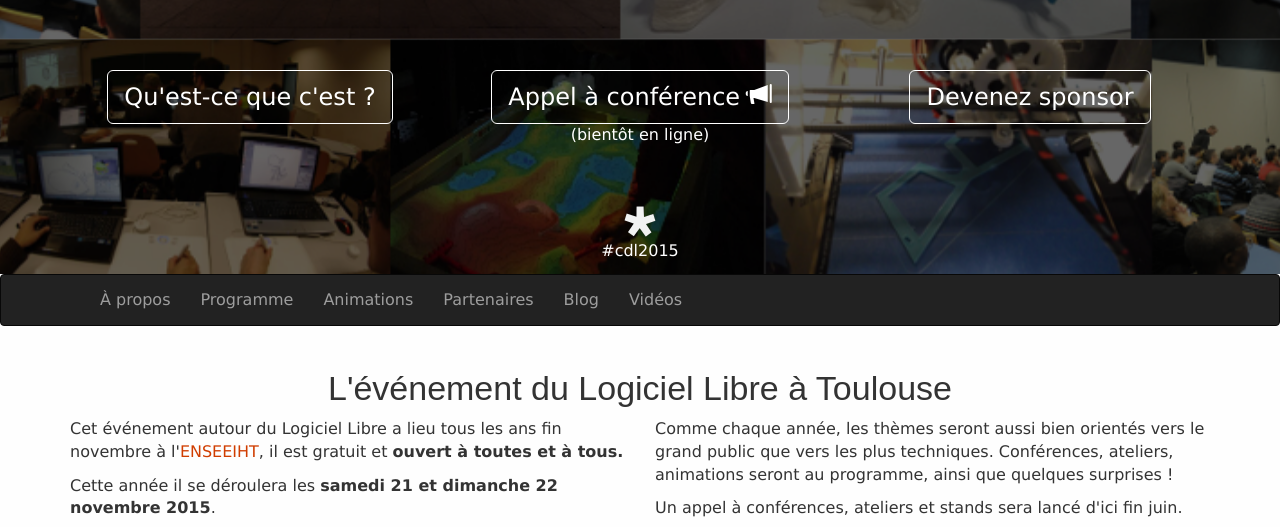
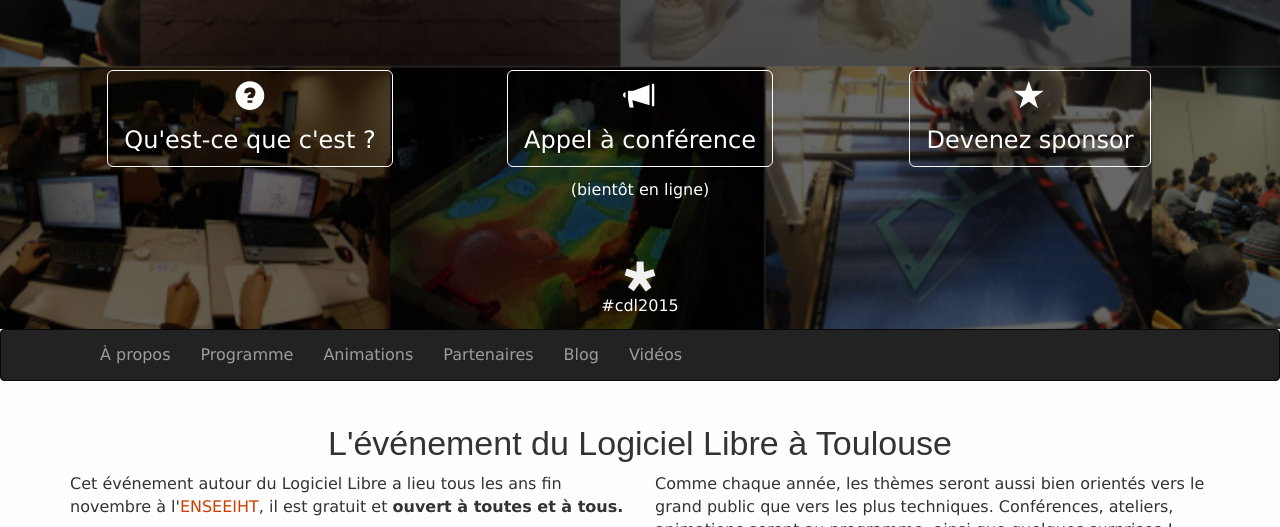
Before and after one commit to slestang/cdl-site-teasing, a website: page www/index.html in a window 1280 px wide. Shown: the part 195-722 px from the top of the page. Drawn offline with nearby package versions, Linux system fonts and the light colour scheme; files whose address does not match are found by name; a web font is replaced by a local one.

Commit message:
Improve cta buttons

```diff
--- a/src/less/styles.less
+++ b/src/less/styles.less
@@ -36,6 +36,14 @@ body {
 	background-color: transparent;
 	border-color: #FFF;
 	font-size: 1.5em;
+    margin-bottom: 0.5em;
+    @media (min-width: @screen-md-min) {
+        .glyphicon {
+            display: block;
+            font-size: 1.2em;
+            margin-bottom: 0.5em;
+        }
+    }
 }
 .btn-cta:hover {
 	border-color: #D03D00;
--- a/src/less/variables.less
+++ b/src/less/variables.less
@@ -127,7 +127,7 @@
 //## Specify custom location and filename of the included Glyphicons icon font. Useful for those including Bootstrap via Bower.
 
 //** Load fonts from this directory.
-@icon-font-path:          "../../node_modules/bootstrap/fonts/";
+@icon-font-path:          "../fonts/";
 //** File name for all font files.
 @icon-font-name:          "glyphicons-halflings-regular";
 //** Element ID within SVG icon file.
--- a/www/index.html
+++ b/www/index.html
@@ -27,16 +27,22 @@
                 </header>
                 <div class="row text-center" id="cta" >
                     <div class="col-md-4">
-                      <a class="btn btn-lg btn-cta" href="#apropos">Qu'est-ce que c'est ?</a>
+                      <a class="btn btn-lg btn-cta" href="#apropos">
+                      <span class="glyphicon glyphicon-question-sign"></span>
+                      Qu'est-ce que c'est ?
+                      </a>
                     </div>
                     <div class="col-md-4">
-                      <button class="btn btn-lg btn-cta">Appel &agrave; conf&eacute;rence
+                      <button class="btn btn-lg btn-cta">
                       <span class="glyphicon glyphicon-bullhorn"></span>
+                      Appel &agrave; conf&eacute;rence
                       </button>
                       <p>(bient&ocirc;t en ligne)</p>
                     </div>
                     <div class="col-md-4">
-                      <a class="btn btn-lg btn-cta" href="#sponsoring">Devenez sponsor</a>
+                      <a class="btn btn-lg btn-cta" href="#sponsoring">
+                      <span class="glyphicon glyphicon-star"></span>
+                      Devenez sponsor</a>
                     </div>
                 </div>
                 <div class="row" id="comm" >
```
Also changed, not shown: www/css/styles.css, www/css/styles.min.css.
